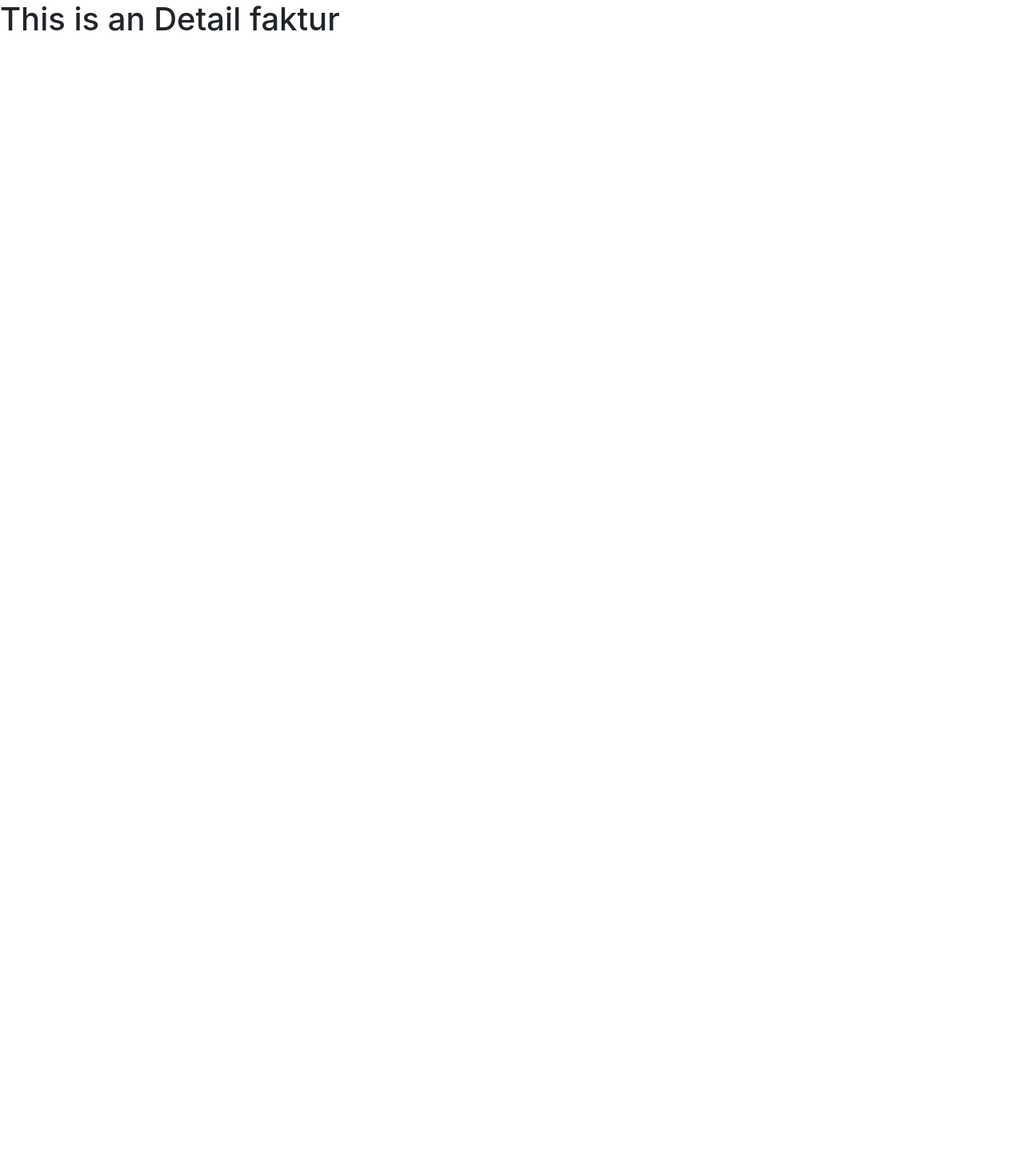
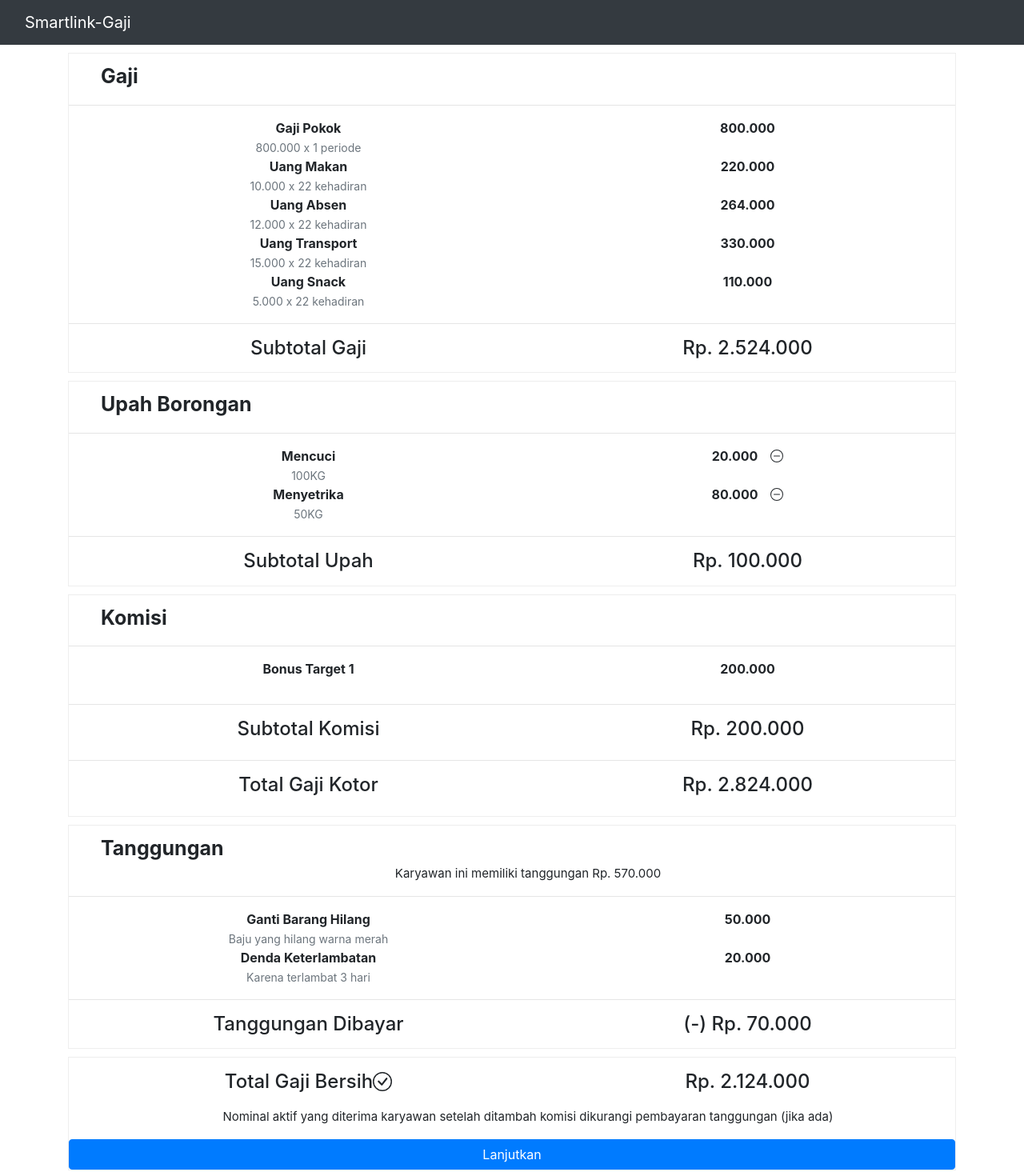
Before and after one commit to nafilah17/fe-test-smartlink, a Vue app: page /detail-faktur in a window 1280 px wide. Shown: the top 1470 px of the page at 80% size. Before the commit the page ends 800 px from the top, so only its background shows below. Built offline with nearby package versions, Linux system fonts and the light colour scheme.

Commit message:
create detail faktur

```diff
--- /dev/null
+++ b/src/components/CardDetailFaktur.vue
@@ -0,0 +1,264 @@
+<template>
+    <div>
+        <div class="cardSalary">
+            <div class="titleCard">Gaji</div>
+            <hr/>
+            <b-row class="cardRow">
+                <b-col>
+                    <strong>Gaji Pokok</strong><br />
+                    <small class="text-muted">800.000 x 1 periode</small>
+                </b-col>
+                <b-col >
+                    <strong>800.000</strong>
+
+                </b-col>
+            </b-row>
+            <!-- modal gaji pokok -->
+            <modal-gaji-pokok title="Gaji Pokok" />
+            <b-row class="cardRow">
+                <b-col >
+                    <strong>Uang Makan</strong><br />
+                    <small class="text-muted">10.000 x 22 kehadiran</small>
+                </b-col>
+                <b-col >
+                    <strong>220.000</strong>
+
+                </b-col>
+            </b-row>
+            <!-- modal uang makan -->
+            <modal-uang-makan title="Uang Makan" />
+            <b-row class="cardRow">
+                <b-col >
+                    <strong>Uang Absen</strong><br />
+                    <small class="text-muted">12.000 x 22 kehadiran</small>
+                </b-col>
+                <b-col >
+                    <strong>264.000</strong>
+
+                </b-col>
+            </b-row>
+            <!-- modal uang absen -->
+            <modal-uang-absen title="Uang Absen" />
+            <b-row class="cardRow">
+                <b-col >
+                    <strong>Uang Transport</strong><br />
+                    <small class="text-muted">15.000 x 22 kehadiran</small>
+                </b-col>
+                <b-col >
+                    <strong>330.000</strong>
+
+                </b-col>
+            </b-row>
+            <!-- modal uang transport -->
+            <modal-uang-transport title="Uang Transport" />
+            <b-row class="cardRow">
+                <b-col >
+                    <strong>Uang Snack</strong><br />
+                    <small class="text-muted">5.000 x 22 kehadiran</small>
+                </b-col>
+                <b-col >
+                    <strong>110.000</strong>
+
+                </b-col>
+            </b-row>
+            <!-- modal uang snack -->
+            <modal-uang-snack title="Uang Snack" />
+            <hr/>
+            <b-row class="cardRow">
+                <b-col >
+                    <h4>Subtotal Gaji</h4>
+                    <p></p>
+                </b-col>
+                <b-col >
+                    <h4>Rp. 2.524.000</h4>
+                </b-col>
+            </b-row>
+        </div>
+
+    <!-- card upah -->
+        <div class="cardSalary">
+            <div class="titleCard">Upah Borongan</div>
+            <hr/>
+            <b-row class="cardRow">
+                <b-col >
+                    <strong>Mencuci</strong><br />
+                    <small class="text-muted">100KG</small>
+                </b-col>
+                <b-col >
+                    <strong class="mr-3">20.000</strong>
+                    <b-icon-dash-circle></b-icon-dash-circle>
+                </b-col>
+            </b-row>
+            <b-row class="cardRow">
+                <b-col >
+                    <strong>Menyetrika</strong><br />
+                    <small class="text-muted">50KG</small>
+                </b-col>
+                <b-col >
+                    <strong class="mr-3">80.000</strong>
+                    <b-icon-dash-circle></b-icon-dash-circle>
+                </b-col>
+            </b-row>
+            <hr/>
+            <b-row class="cardRow">
+                <b-col >
+                    <h4>Subtotal Upah</h4>
+                    <p></p>
+                </b-col>
+                <b-col >
+                    <h4>Rp. 100.000</h4>
+                </b-col>
+            </b-row>
+        </div>
+
+    <!-- Komisi -->
+        <div class="cardSalary">
+            <div class="titleCard">Komisi</div>
+            <hr/>
+            <div class="smallText">
+
+            </div>
+             <!-- modal tambah komisi -->
+            <modal-tambah-komisi title="Tambah Komisi" />
+            <b-row class="cardRow">
+                <b-col>
+                    <strong><p>Bonus Target 1</p></strong>
+                </b-col>
+                <b-col >
+                    <strong>200.000</strong>
+
+                </b-col>
+            </b-row>
+            <!-- modal tambah bonus -->
+            <modal-bonus-target title="Bonus Target 1" />
+            <hr />
+            <b-row class="cardRow">
+                <b-col >
+                    <h4>Subtotal Komisi</h4>
+                </b-col >
+                <b-col >
+                    <h4>Rp. 200.000</h4>
+                </b-col>
+            </b-row>
+            <hr />
+            <b-row class="cardRow">
+                <b-col >
+                    <h4>Total Gaji Kotor</h4>
+                </b-col>
+                <b-col class="mb-3">
+                    <h4>Rp. 2.824.000</h4>
+                </b-col>
+            </b-row>
+        </div>
+
+    <!-- Tanggungan -->
+        <div class="cardSalary">
+            <div class="titleCard">Tanggungan</div>
+            <small class="smallText">Karyawan ini memiliki tanggungan Rp. 570.000</small>
+            <hr/>
+             <div class="smallText">
+
+            </div>
+            <!-- modal tanggungan -->
+            <modal-tambah-tanggungan title="Tambah Tanggungan" />
+            <b-row class="cardRow">
+                <b-col >
+                    <strong>Ganti Barang Hilang</strong><br />
+                    <small class="text-muted">Baju yang hilang warna merah</small>
+                </b-col>
+                <b-col >
+                    <strong>50.000</strong>
+
+                </b-col>
+            </b-row>
+            <!-- modal tanggungan hilang -->
+            <modal-tanggungan-hilang title="Tambah Tanggungan Hilang" />
+            <b-row class="cardRow">
+                <b-col >
+                    <strong>Denda Keterlambatan</strong><br />
+                    <small class="text-muted">Karena terlambat 3 hari</small>
+                </b-col>
+                <b-col >
+                    <strong>20.000</strong>
+
+                </b-col>
+            </b-row>
+            <!-- modal tanggungan denda -->
+            <modal-tanggungan-denda title="Tambah Tanggungan Denda" />
+            <hr />
+            <b-row class="cardRow">
+                <b-col >
+                    <h4>Tanggungan Dibayar</h4>
+                    <p></p>
+                </b-col>
+                <b-col >
+                    <h4 class="font-color-red">(-) Rp. 70.000</h4>
+                </b-col>
+            </b-row>
+        </div>
+
+    <!-- Total gaji bersih -->
+        <div class="cardSalary">
+            <b-row class="cardRow">
+                <b-col class="mt-3">
+                    <h4>Total Gaji Bersih<b-icon-check-circle></b-icon-check-circle></h4>
+                    <p></p>
+                </b-col>
+                <b-col class="mt-3">
+                    <h4 class="font-color-red">Rp. 2.124.000</h4>
+                </b-col>
+            </b-row>
+            <small class="smallText">Nominal aktif yang diterima karyawan setelah ditambah komisi dikurangi pembayaran tanggungan (jika ada)</small>
+            <b-button class="mt-3" href="/detail-pembayaran" block variant="primary">Lanjutkan</b-button>
+        </div>
+    </div>
+</template>
+
+<script>
+import ModalUangAbsen from './modals/ModalUangAbsen.vue'
+import ModalGajiPokok from './modals/ModalGajiPokok.vue'
+import ModalUangTransport from './modals/ModalUangTransport.vue'
+import ModalUangMakan from './modals/ModalUangMakan.vue'
+import ModalUangSnack from './modals/ModalUangSnack.vue'
+import ModalTambahKomisi from './modals/ModalTambahKomisi.vue'
+import ModalBonusTarget from './modals/ModalBonusTarget.vue'
+import ModalTambahTanggungan from './modals/ModalTambahTanggungan.vue'
+import ModalTanggunganHilang from './modals/ModalTanggunganHilang.vue'
+import ModalTanggunganDenda from './modals/ModalTanggunganDenda.vue'
+
+
+
+export default {
+  components: {  ModalUangAbsen, ModalUangTransport, ModalGajiPokok, ModalUangMakan, ModalUangSnack, ModalTambahKomisi, ModalTambahTanggungan, ModalTanggunganHilang, ModalTanggunganDenda,  ModalBonusTarget},
+    name: 'cardSalary'
+
+}
+</script>
+
+<style>
+.cardSalary {
+    text-align: center;
+    border: 1px solid #eee;
+    margin-top: 10px;
+    margin-bottom: 10px;
+}
+
+.titleCard {
+    font-size: 25px;
+    text-align: left;
+    font-weight: bold;
+    padding: 10px;
+    padding-left:40px;
+    padding-bottom: 0px
+}
+.smallText {
+    font-size: 15px;
+    text-align: left;
+    padding-left:40px;
+    padding-bottom: 0px
+}
+
+.cardRow {
+    padding-left:40px;
+}
+</style>
--- a/src/views/DetailFaktur.vue
+++ b/src/views/DetailFaktur.vue
@@ -1,5 +1,25 @@
 <template>
-  <div class="detail">
-    <h1>This is an Detail faktur </h1>
-  </div>
+    <div class="detailPembayaran">
+        <Navbar />
+            <div class="container">
+                <CardDetailFaktur />
+            </div>
+    </div>
 </template>
+
+<script>
+import Navbar from '@/components/Navbar.vue'
+import CardDetailFaktur from '@/components/CardDetailFaktur.vue'
+
+export default {
+  name: 'HomeView',
+  components: {
+    Navbar,
+    CardDetailFaktur
+  }
+}
+</script>
+
+<style>
+
+</style>
```
